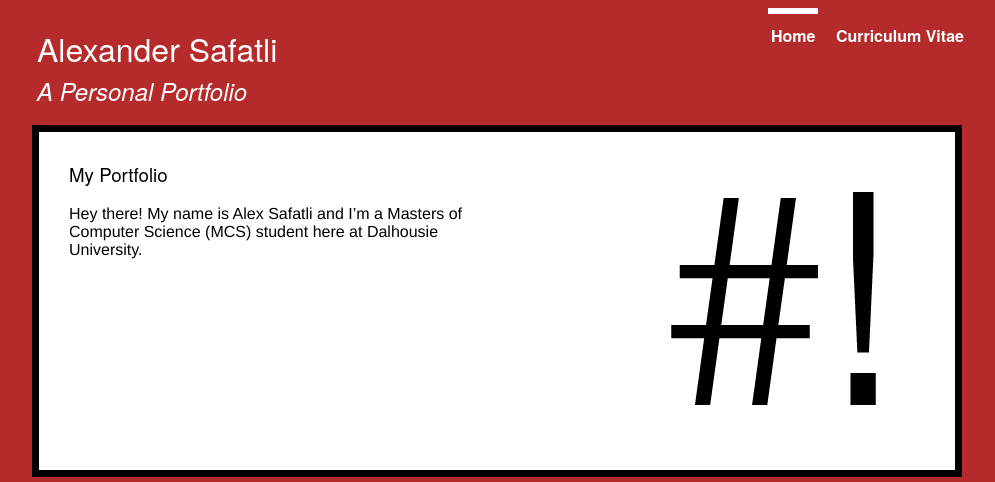
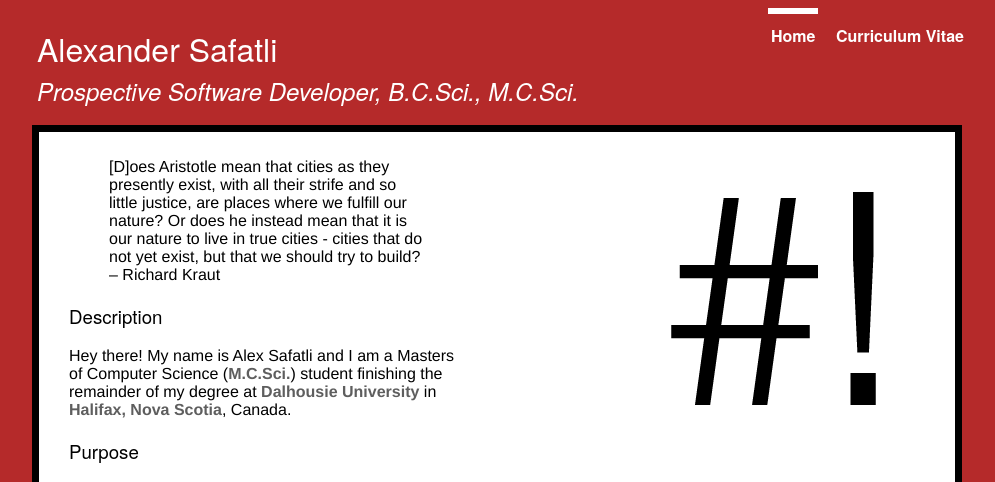
Before and after one commit to AlexSafatli/AlexSafatli.github.io, a Jekyll site: the page built from index.md, in a window 1280 px wide. Shown: the top 482 px of the page, without its empty margins (143-1138 px from the left). Built offline with Jekyll 4.4.1, drawn with Linux system fonts in a browser that asks for light colours; some of the changed text lies outside the part shown; grey boxes are pictures that could not be loaded.

Commit message:
Content has evolved!

```diff
--- a/index.md
+++ b/index.md
@@ -1,10 +1,21 @@
 ---
 layout: default
 title: Alexander Safatli
-subtitle: A Personal Portfolio
+subtitle: Prospective Software Developer, B.C.Sci., M.C.Sci.
 image: shebang.png
+image_alt: Shebang Symbol
 ---
 
-### My Portfolio
+> [D]oes Aristotle mean that cities as they presently exist, with all their strife and so little justice, are places where we fulfill our nature? Or does he instead mean that it is our nature to live in true cities - cities that do not yet exist, but that we should try to build? -- Richard Kraut
 
-Hey there! My name is Alex Safatli and I'm a Masters of Computer Science (MCS) student here at Dalhousie University.
+### Description
+
+Hey there! My name is Alex Safatli and I am a Masters of Computer Science ([M.C.Sci.](http://en.wikipedia.org/wiki/Master_of_Science_in_Information_Technology)) student finishing the remainder of my degree at [Dalhousie University](http://dal.ca) in [Halifax, Nova Scotia](https://www.google.ca/maps/place/Halifax,+NS/), Canada.
+
+### Purpose
+
+This webpage is intended to showcase my current and past projects, as well as to provide a gateway for finding information about me or getting in contact with me.
+
+### Availability
+
+Whenever I am not working, I am capable of putting aside some time for **web development**, **mobile application development**, and small- or large-scale multi-platform programming projects. I also appreciate a good open source project looking for contributors to contribute to, given that I see myself using that project's deliverable regularly.
```
